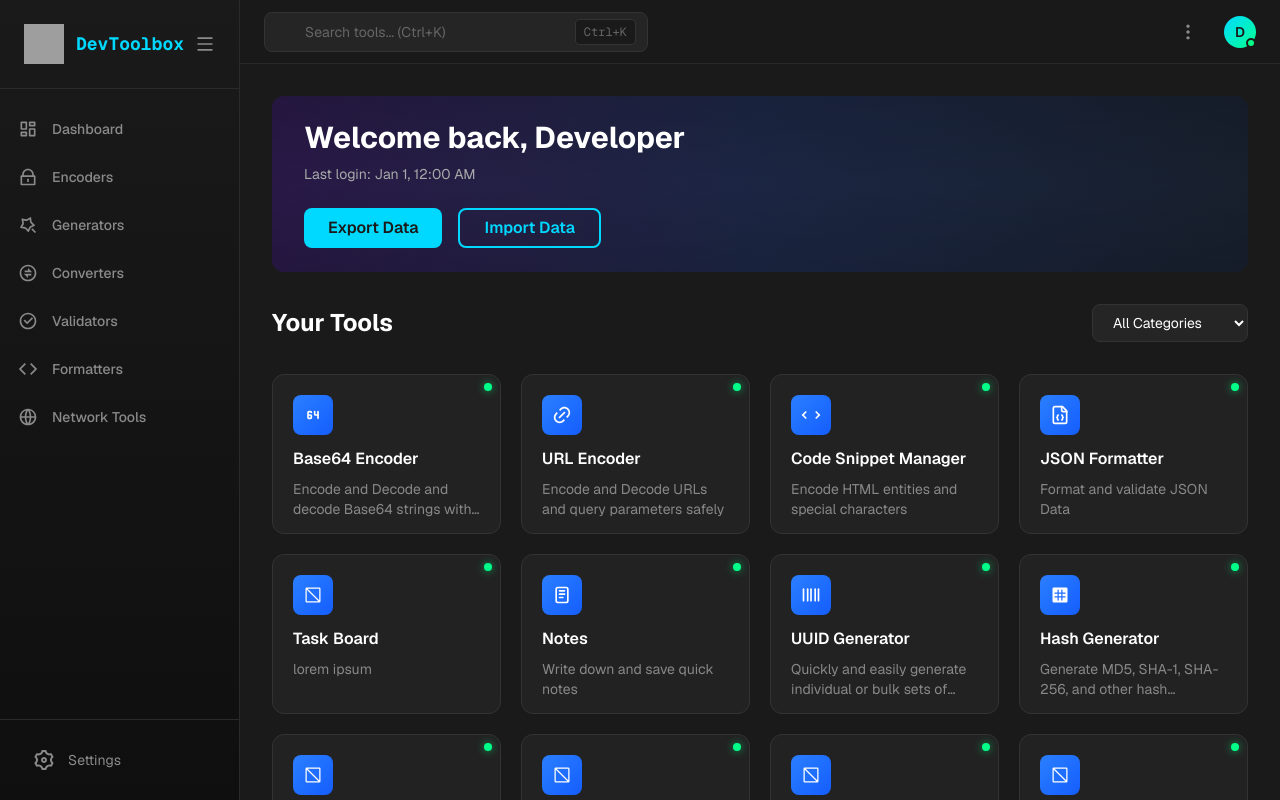
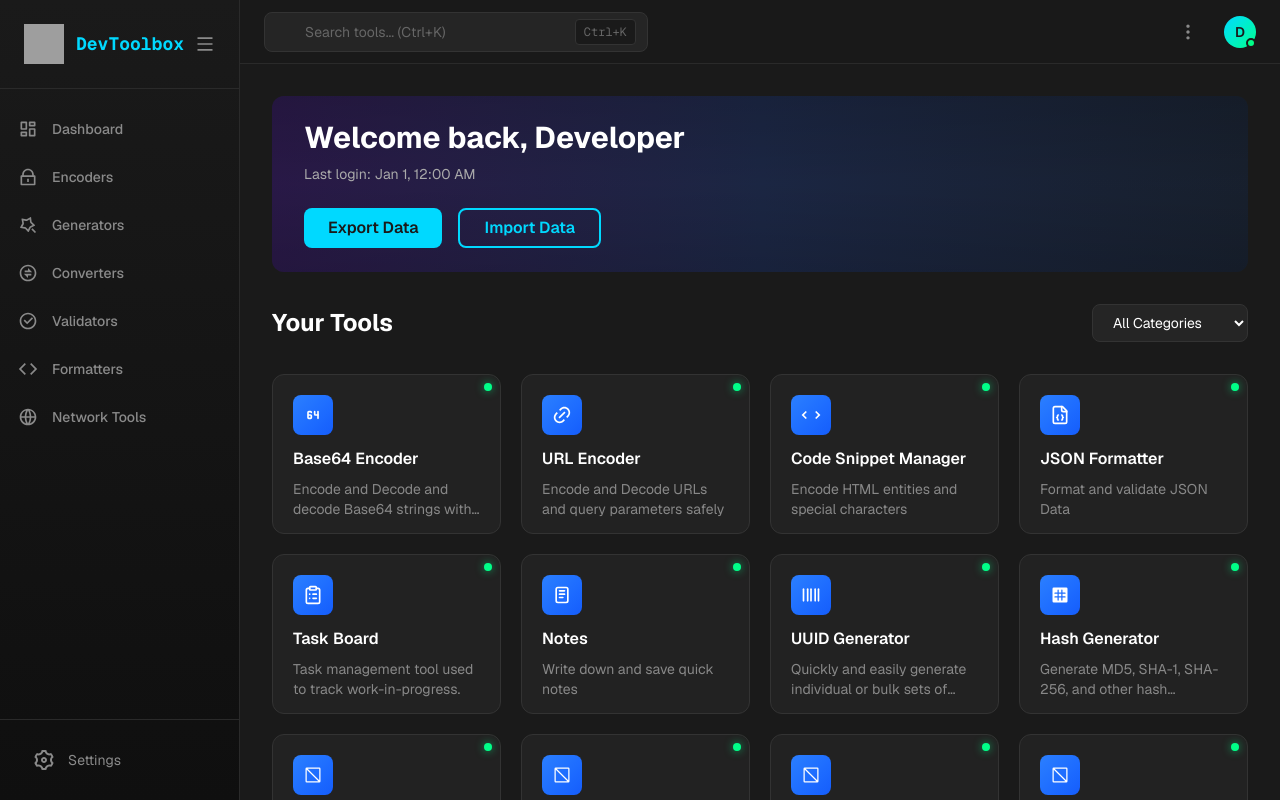
Before and after one commit to Azyphyrus/DevArsenal, a Next.js app: page /Dashboard in a window 1280 px wide. Shown: the top 800 px of the page. Built offline with nearby package versions, Linux system fonts and the light colour scheme; grey boxes are pictures that could not be loaded.

Commit message:
Minor Changes

```diff
--- a/app/Dashboard/page.tsx
+++ b/app/Dashboard/page.tsx
@@ -4,7 +4,7 @@ import Header from "@/components/Header";
 import ToolCard from "@/components/ToolCard";
 import { RiLink, RiCodeView } from "react-icons/ri";
 import { PiPlaceholder, PiHashStraightFill } from "react-icons/pi";
-import { LuFileJson, LuBarcode } from "react-icons/lu";
+import { LuFileJson, LuBarcode, LuClipboardList } from "react-icons/lu";
 import { TbNumber64Small, TbNotes } from "react-icons/tb";
 import { Footer } from "@/components/Footer";
 import { useSidebar } from "@/lib/SidebarContext";
@@ -14,7 +14,7 @@ const tools = [
   { icon: RiLink, title: "URL Encoder", description: "Encode and Decode URLs and query parameters safely" },
   { icon: RiCodeView, title: "Code Snippet Manager", description: "Encode HTML entities and special characters" },
   { icon: LuFileJson, title: "JSON Formatter", description: "Format and validate JSON Data" },
-  { icon: PiPlaceholder, title: "Task Board", description: "lorem ipsum" },
+  { icon: LuClipboardList, title: "Task Board", description: "Task management tool used to track work-in-progress." },
   { icon: TbNotes, title: "Notes", description: "Write down and save quick notes" },
   { icon: LuBarcode, title: "UUID Generator", description: "Quickly and easily generate individual or bulk sets of universally unique identifiers (UUIDs)." },
   { icon: PiHashStraightFill, title: "Hash Generator", description: "Generate MD5, SHA-1, SHA-256, and other hash algorithms" },
```
